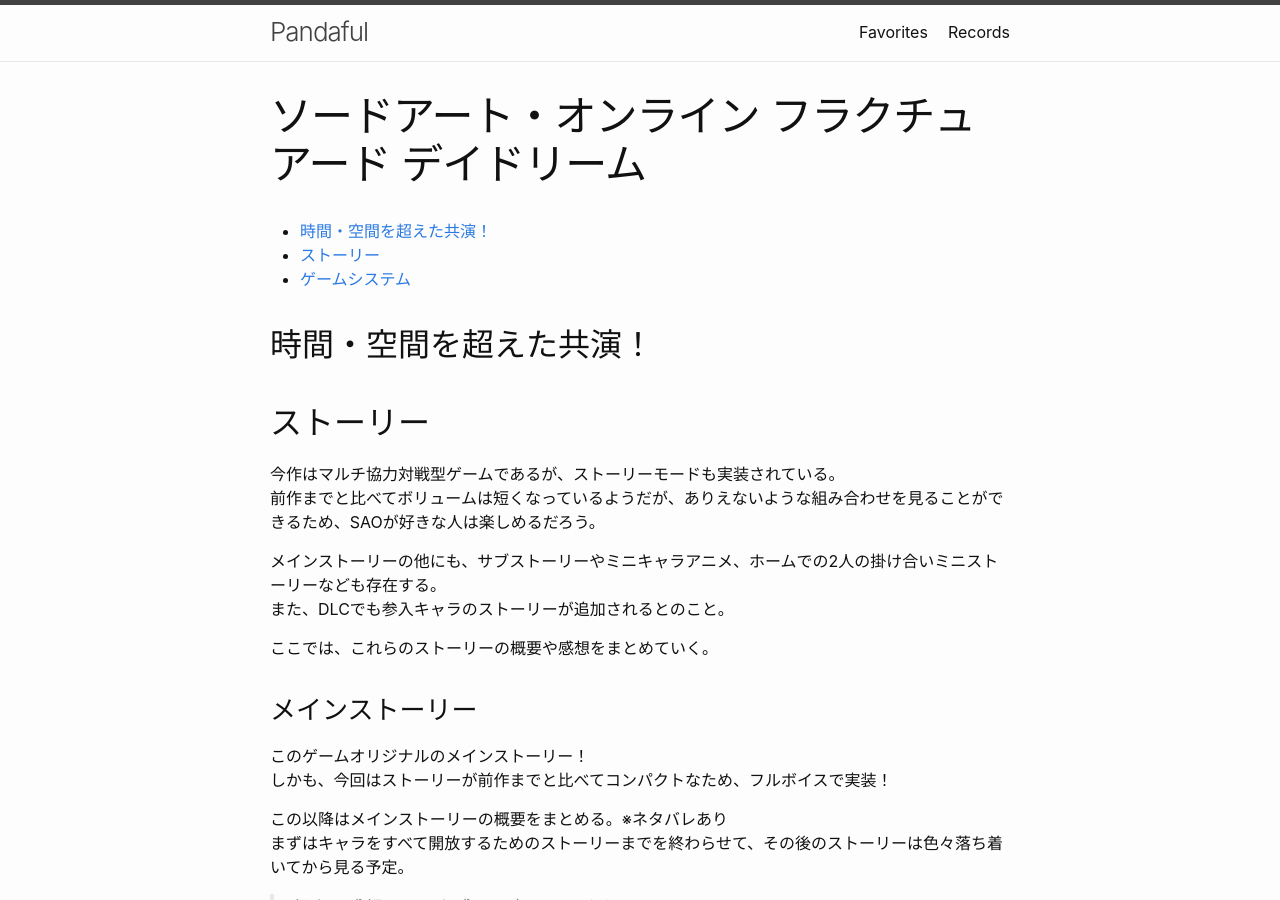
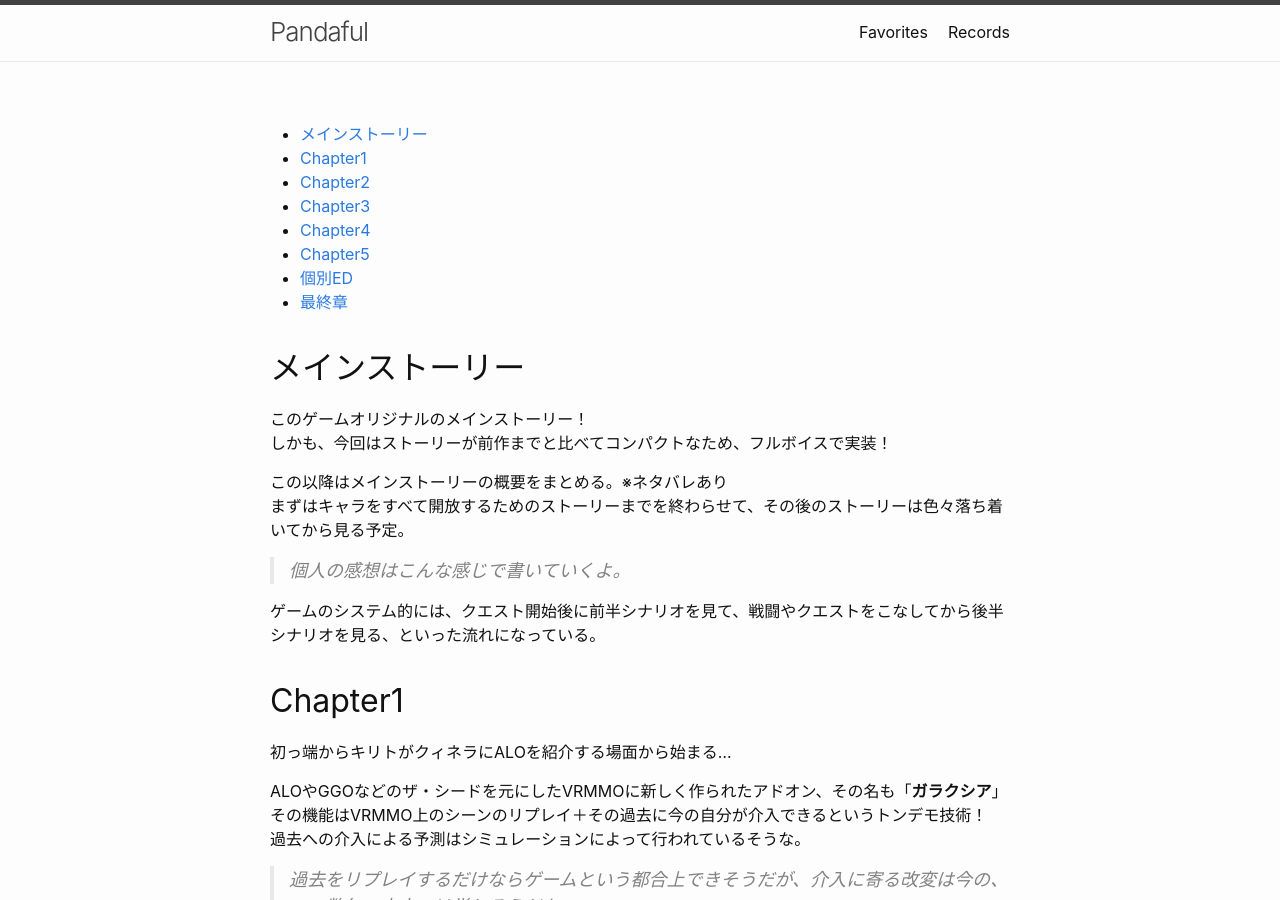
Before and after one commit to Pandaful-2312/pages, a Jekyll site: the page built from favorites/sao/saofd/saofd_main-story.md, in a window 1280 px wide and 900 px high. Built offline with Jekyll 4.4.1, drawn with Linux system fonts in a browser that asks for light colours; our own code applies the rules of GitHub Pages for plain Markdown files; some of the changed text lies outside the part shown.

Commit message:
update saofd story

```diff
--- a/favorites/sao/saofd.md
+++ b/favorites/sao/saofd/saofd_main-story.md
@@ -1,27 +1,21 @@
 ---
 layout: page
-title: ソードアート・オンライン フラクチュアード デイドリーム
-permalink: sao/saofd
+title: ソードアート・オンライン フラクチュアード デイドリーム 〜
+メインストーリー〜
+permalink: sao/saofd/main-story
 tag: sao
 ---
 
-- [時間・空間を超えた共演！](#時間空間を超えた共演)
-- [ストーリー](#ストーリー)
-- [ゲームシステム](#ゲームシステム)
+- [メインストーリー](#メインストーリー)
+- [Chapter1](#chapter1)
+- [Chapter2](#chapter2)
+- [Chapter3](#chapter3)
+- [Chapter4](#chapter4)
+- [Chapter5](#chapter5)
+- [個別ED](#個別ed)
+- [最終章](#最終章)
 
-## 時間・空間を超えた共演！
-
-## ストーリー
-
-今作はマルチ協力対戦型ゲームであるが、ストーリーモードも実装されている。
-前作までと比べてボリュームは短くなっているようだが、ありえないような組み合わせを見ることができるため、SAOが好きな人は楽しめるだろう。
-
-メインストーリーの他にも、サブストーリーやミニキャラアニメ、ホームでの2人の掛け合いミニストーリーなども存在する。
-また、DLCでも参入キャラのストーリーが追加されるとのこと。
-
-ここでは、これらのストーリーの概要や感想をまとめていく。
-
-### メインストーリー
+## メインストーリー
 
 このゲームオリジナルのメインストーリー！
 しかも、今回はストーリーが前作までと比べてコンパクトなため、フルボイスで実装！
@@ -32,7 +26,7 @@
 
 ゲームのシステム的には、クエスト開始後に前半シナリオを見て、戦闘やクエストをこなしてから後半シナリオを見る、といった流れになっている。
 
-#### Chapter1
+## Chapter1
 
 初っ端からキリトがクィネラにALOを紹介する場面から始まる…
 
@@ -86,7 +80,7 @@
 そこでがラクシアの扉を見つけてくぐると…
 様々な仮想空間がシャボン玉のように浮かんでおり、その一つがキリアスのログハウスだった。
 
-#### Chapter2
+## Chapter2
 
 ここで第3グループ、アスナチーム（ALO風ステージ）。
 初期メンバーはアスナ・ヒースクリフ・ノーチラス（エイジ）の血盟騎士団！
@@ -145,7 +139,7 @@
 - エイジ：キリト
 - アドミニストレータ：キリト・アリス・ユージオ・カーディナル
 
-#### Chapter3
+## Chapter3
 
 キリトチームがGGO風のフィールドに移動してきたところ、レンチームが苦戦しているところに遭遇。
 ここでキリトは昔ながらの仲間よりも亡くなっているはずのユージオを見つける。
@@ -229,7 +223,7 @@
 そのもう一人の名前は…
 **「夏八木風花」**
 
-#### Chapter4
+## Chapter4
 
 話は戻り、キリトチームはまたまたフィールドを移動して、今度はギルド風林火山のメンバーがエイジにやられたOSのフィールドに。
 ここからはユイちゃんも一緒に戦うことに！
@@ -338,7 +332,7 @@
 > 一方で、ヒースクリフやアドミニストレータはこの人たちよりも常識的であり、賢さが見える悪役。
 > ちゃんと区別されていてよいキャラ付けがされている。
 
-#### Chapter5
+## Chapter5
 
 アリスたちがALOの世界を探索してる間、カーディナルはネージュにフウカがどのような人だったかについて尋ねる。
 ネージュがテストルームで一人でいるフウカに声をかけたのが最初の出会いであり、そこから一緒に話したり笑い合ったりすることで仲を深めていった。
@@ -552,12 +546,12 @@
 
 > これまでのストーリーを見た後のEDはまた感じ方がかわるなぁ
 
-#### 個別ED
+## 個別ED
 
 ここでは最終クエスト攻略後に開放される各キャラEDをそれぞれ紹介。
 このEDの後に（おそらく共通の）最終EDがあるのでそちらも見逃さないように!
 
-##### キリトED
+### キリトED
 
 何やら作業をしているフウカにキリトが声を掛ける。
 フウカはキリトに感謝の言葉を伝える。
@@ -567,7 +561,7 @@
 
 キリトはネージュの復活を一緒にしていくことを約束する。
 
-#### 最終章
+## 最終章
 
 ネージュの表向きはガラクシア開発を支援するサポートAI。
 ただ、正式な名称は「完全自律型データトランスファー・プログラム」、コードネーム「NEIGE01」。
@@ -613,13 +607,3 @@
 
 > これは共通EDなのかな？
 > いい話すぎるだろぉぉ
-
-### サブストーリー
-
-### その他のストーリー
-
-## ゲームシステム
-
-### キャラ
-
-### ゲームモード
```
Also changed, not shown: _posts/2024/10/2024-10-13-oshinoko2.md (added, +21 -0 lines), favorites/sao/saofd/saofd.md (added, +31 -0 lines), favorites/sao/saofd/saofd_sub-story.md (added, +242 -0 lines).
